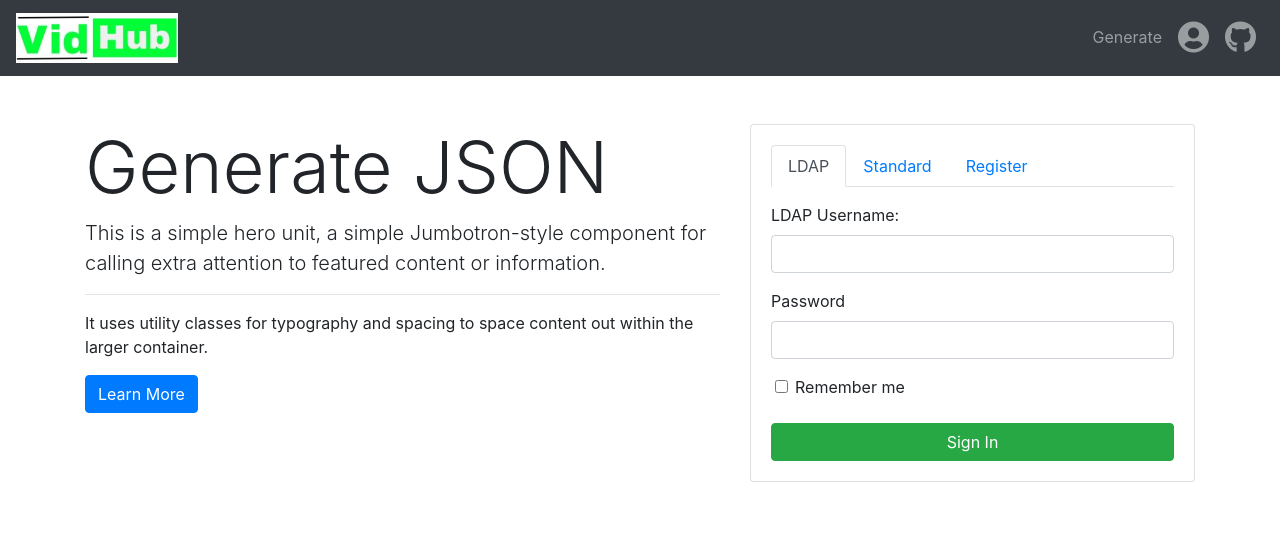
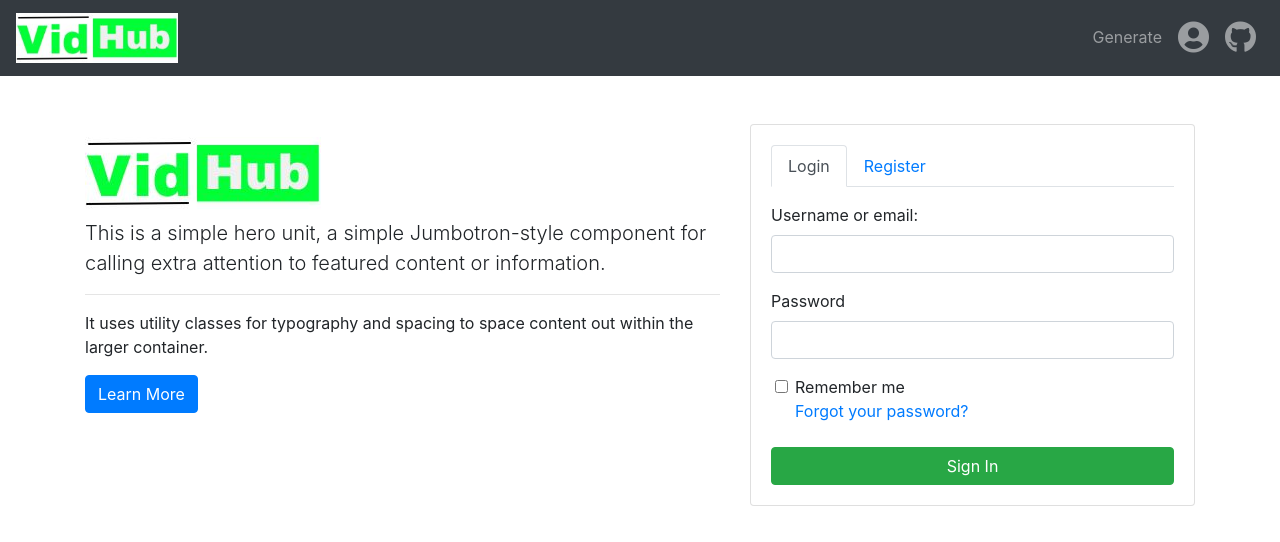
Before and after one commit to ahtee/vidhub, a React (Create React App) app: page / in a window 1280 px wide. Shown: the top 542 px of the page. Built offline with nearby package versions, Linux system fonts and the light colour scheme.

Commit message:
Removed extra login tab

```diff
--- a/src/Login.js
+++ b/src/Login.js
@@ -1,5 +1,6 @@
 import React, { Component } from 'react';
 import './App.css';
+import logo from './VidHub.JPG';
 import { Button, Form, FormGroup, Label, Input, Card, Row, Col } from 'reactstrap';
 
 export default class Login extends Component {
@@ -10,7 +11,7 @@ export default class Login extends Component {
         <div className="container mt-5">
           <Row>
             <Col sm={7} className="pull-left">
-              <h1 className="display-3">Generate JSON</h1>
+              <h1 className="display-3"><img src={logo} alt="logo" /></h1>
               <p className="lead">This is a simple hero unit, a simple Jumbotron-style component for calling extra attention to featured content or information.</p>
               <hr className="mt-2" />
               <p>It uses utility classes for typography and spacing to space content out within the larger container.</p>
@@ -22,38 +23,14 @@ export default class Login extends Component {
               <Card body className="login-max-width">
                 <ul class="nav nav-tabs">
                   <li class="nav-item">
-                    <a class="nav-link active" href="#ldapldap" data-toggle="tab" aria-expanded="true">LDAP</a>
-                  </li>
-                  <li class="nav-item">
-                    <a class="nav-link" href="#login-pane" data-toggle="tab" aria-expanded="false">Standard</a>
+                    <a class="nav-link active" href="#login-pane" data-toggle="tab" aria-expanded="false">Login</a>
                   </li>
                   <li class="nav-item">
                     <a class="nav-link" href="#register-pane" data-toggle="tab" aria-expanded="false">Register</a>
                   </li>
                 </ul>
                 <div className="tab-content mt-3">
-                  <div className="active login-box tab-pane" id="ldapldap" role="tabpanel">
-                    <Form>
-                      <FormGroup>
-                        <Label htmlFor="user-email">LDAP Username:</Label>
-                        <Input type="text" name="ldap-username" id="ldap-username" required/>
-                      </FormGroup>
-                      <FormGroup>
-                        <Label htmlFor="user-password">Password</Label>
-                        <Input type="password" name="user-password" id="user-password" required/>
-                      </FormGroup>
-                      <div class="remember-me checkbox">
-                        <FormGroup className="ml-4">
-                          <Label htmlFor="remember">
-                            <Input type="checkbox" name="remember" id="remember" value="0" />
-                            <span>Remember me</span>
-                          </Label>
-                        </FormGroup>
-                      </div>
-                      <Button type="submit" className="btn btn-success" block="true">Sign In</Button>
-                    </Form>
-                  </div>
-                  <div className="login-box tab-pane" id="login-pane" role="tabpanel">
+                  <div className="active login-box tab-pane" id="login-pane" role="tabpanel">
                     <Form>
                       <FormGroup>
                         <Label htmlFor="user-email">Username or email:</Label>
```
